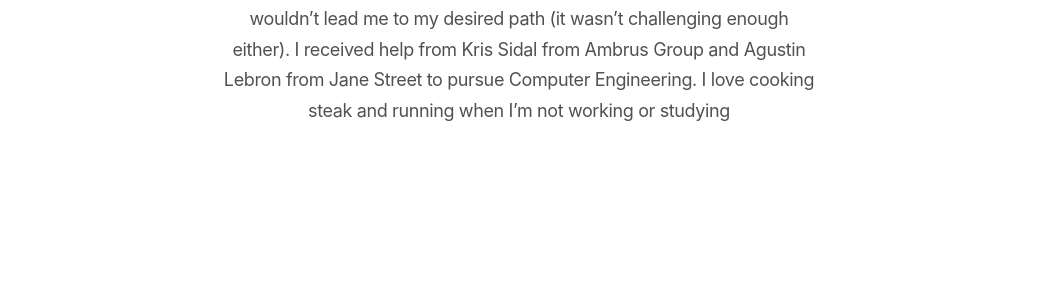
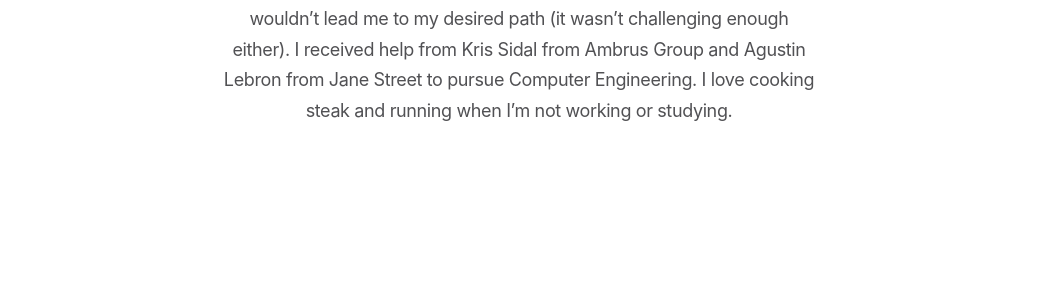
Before and after one commit to brianrojrc/brianrojrc.github.io, a Jekyll site: the page built from about.md, in a window 1280 px wide and 900 px high. Shown: the part 464-757 px from the top of the window, without its empty margins (121-1159 px from the left). Built offline with Jekyll 4.4.1, drawn with Linux system fonts in a browser that asks for light colours; some of the changed text lies outside the part shown.

```diff
--- a/about.md
+++ b/about.md
@@ -10,7 +10,7 @@ title: About
         Throughout my life, I’ve moved between Fort Pierce and Jupiter. I attended IRSC, where I earned an Associate of Applied Science in Finance and Engineering.
         Later, I was accepted into both the University of Florida and the University of Central Florida. I chose to become a Knight (Go Knights!),
         and I spent years learning advanced math and the financial markets through self-study and the guidance of my professors at IRSC.I decided to switch from Finance to Engineering because a Finance degree wouldn’t lead me to my desired path (it wasn’t challenging enough either).
-        I received help from Kris Sidal from Ambrus Group and Agustin Lebron from Jane Street to pursue Computer Engineering. I love cooking steak and running when I’m not working or studying
+        I received help from Kris Sidal from Ambrus Group and Agustin Lebron from Jane Street to pursue Computer Engineering. I love cooking steak and running when I’m not working or studying.
     </p>
 </section>
 
```
